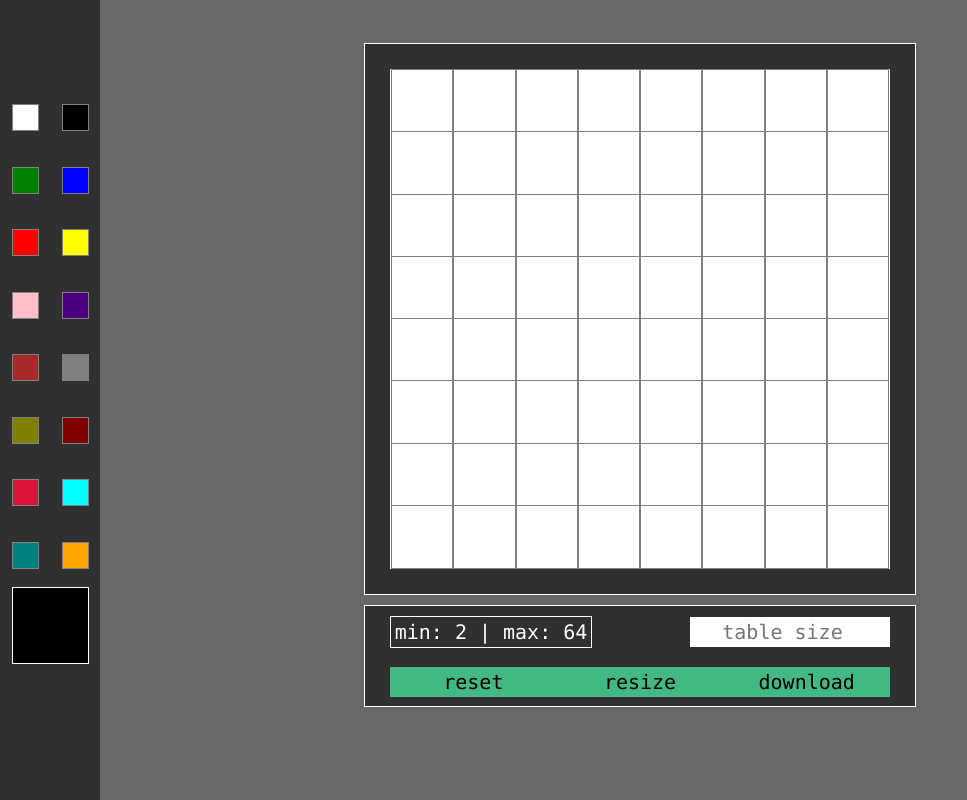
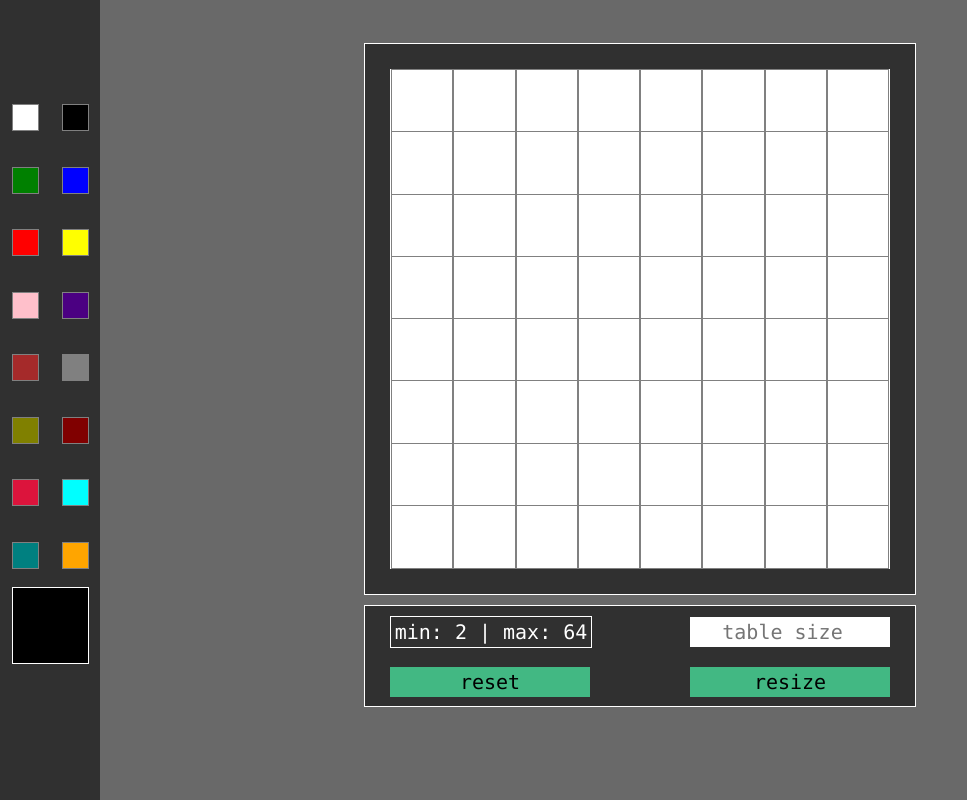
Before and after one commit to vladyslavfiii/pixel-art-draw, a plain HTML site: page pages/index.html in a window 1280 px wide. Shown: the whole page, without its empty margins (0-967 px from the left). Drawn offline with Linux system fonts and the light colour scheme.

Commit message:
3rd commit

```diff
--- a/pages/index.html
+++ b/pages/index.html
@@ -24,7 +24,6 @@
 				<div class="pixelArtDrawSettingsStructureBlock">
 					<button class="pixelArtDrawButtons" onclick="reset()">reset</button>
 					<button class="pixelArtDrawButtons" onclick="resize()">resize</button>
-					<button class="pixelArtDrawButtons" onclick="PrintDiv()">download</button>
 				</div>
 			</div>
 
```
